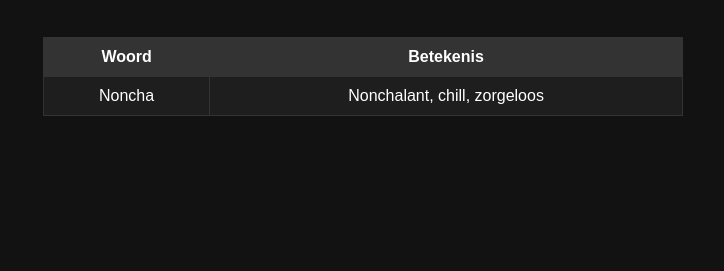
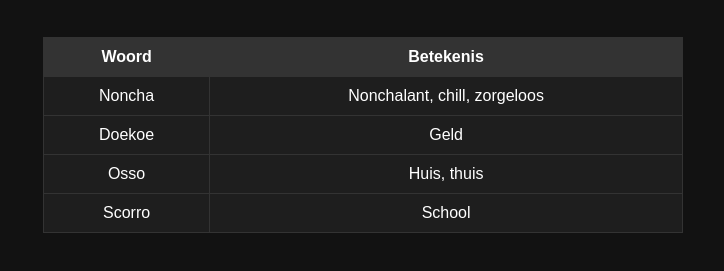
Before and after one commit to Gooske28/jongerentaal, a plain HTML site: page index.html in a window 1280 px wide. Shown: the part 61-332 px from the top of the page, without its empty margins (277-1001 px from the left). Drawn offline with Linux system fonts and the light colour scheme.

Commit message:
doekoe, scorro, osso

```diff
--- a/index.html
+++ b/index.html
@@ -67,6 +67,18 @@
                 <td>Noncha</td>
                 <td>Nonchalant, chill, zorgeloos</td>
             </tr>
+            <tr>
+                <td>Doekoe</td>
+                <td>Geld</td>
+            </tr>
+            <tr>
+                <td>Osso</td>
+                <td>Huis, thuis</td>
+            </tr>
+            <tr>
+                <td>Scorro</td>
+                <td>School</td>
+            </tr>
         </tbody>
     </table>
     <!-- Touch-area zichtbaar maken -->
```
